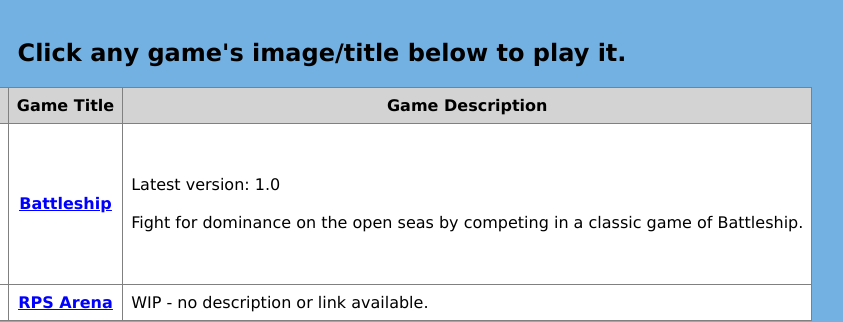
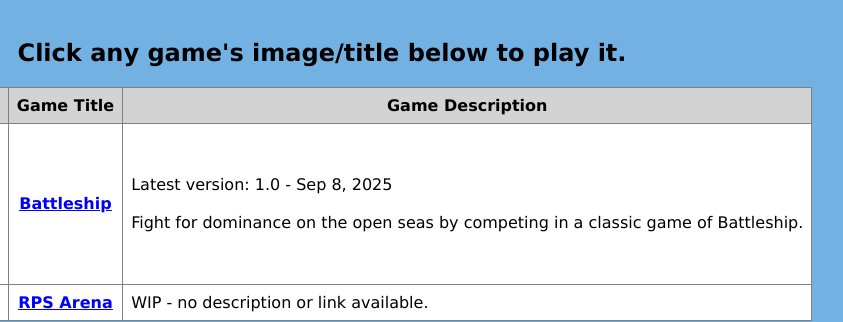
Before and after one commit to chamster24/python-games, a plain HTML site: page index.html in a window 1280 px wide. Shown: the part 81-403 px from the top of the page, 318-1161 px from the left. Drawn offline with Linux system fonts and the light colour scheme.

Commit message:
Update index.html

```diff
--- a/index.html
+++ b/index.html
@@ -17,7 +17,7 @@
 		<tr>
 			<td style="padding: 8px;"><a href="https://github.com/chamster24/python-games/tree/main/Battleship" target="_blank"><img src="web/assets/battleshiplogo1.png" alt="Battleship Logo" width="140" height="140"></a></td>
 			<td style="padding: 8px;"><b><u><a href="https://github.com/chamster24/python-games/tree/main/Battleship" target="_blank" style="color: blue;">Battleship</a></u></b></td>
-			<td style="padding: 8px; text-align: left;">Latest version: 1.0<br><br>Fight for dominance on the open seas by competing in a classic game of Battleship.</td>
+			<td style="padding: 8px; text-align: left;">Latest version: 1.0 - Sep 8, 2025<br><br>Fight for dominance on the open seas by competing in a classic game of Battleship.</td>
 		</tr>
 		<tr>
 			<td style="padding: 8px;">No image available.</td>
```
